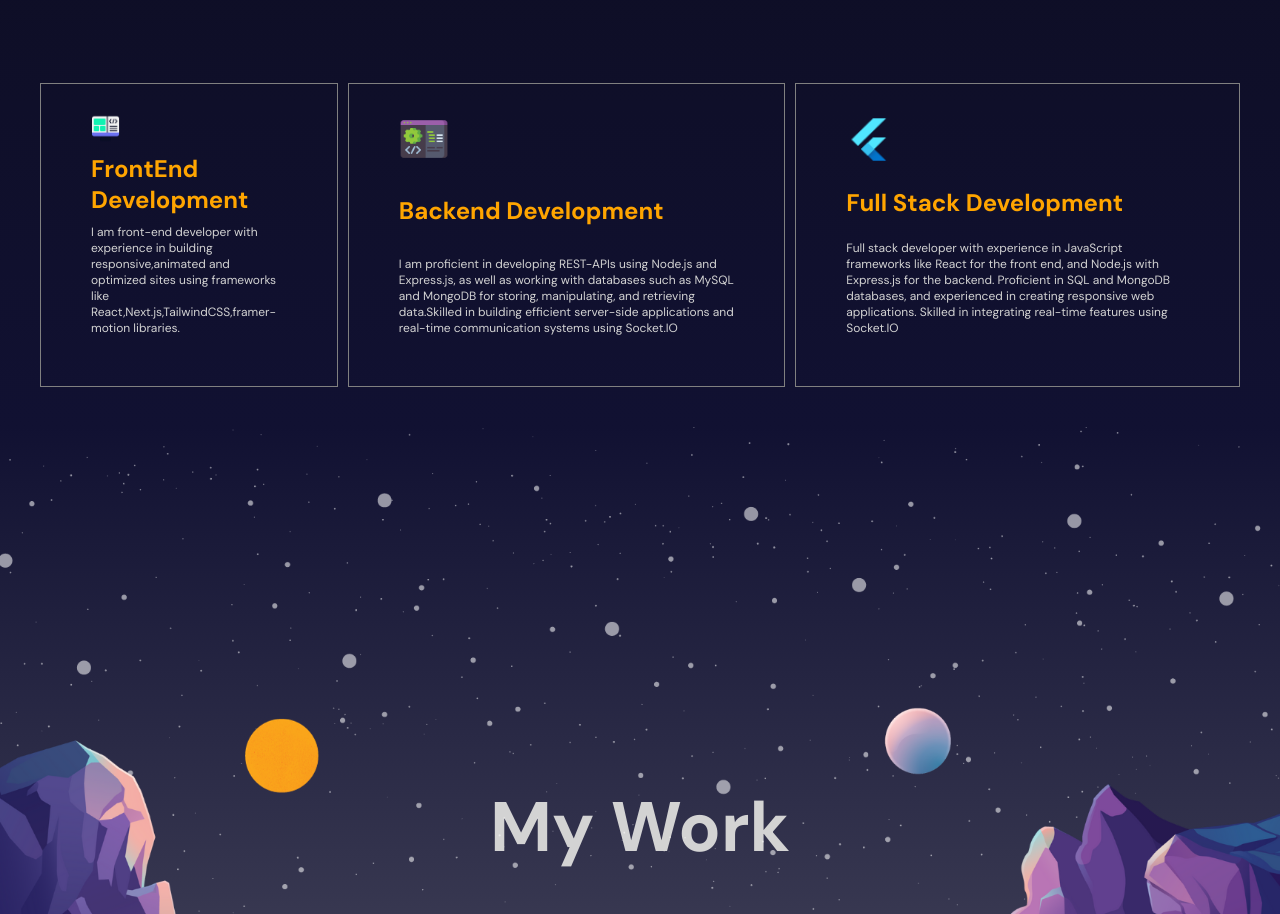
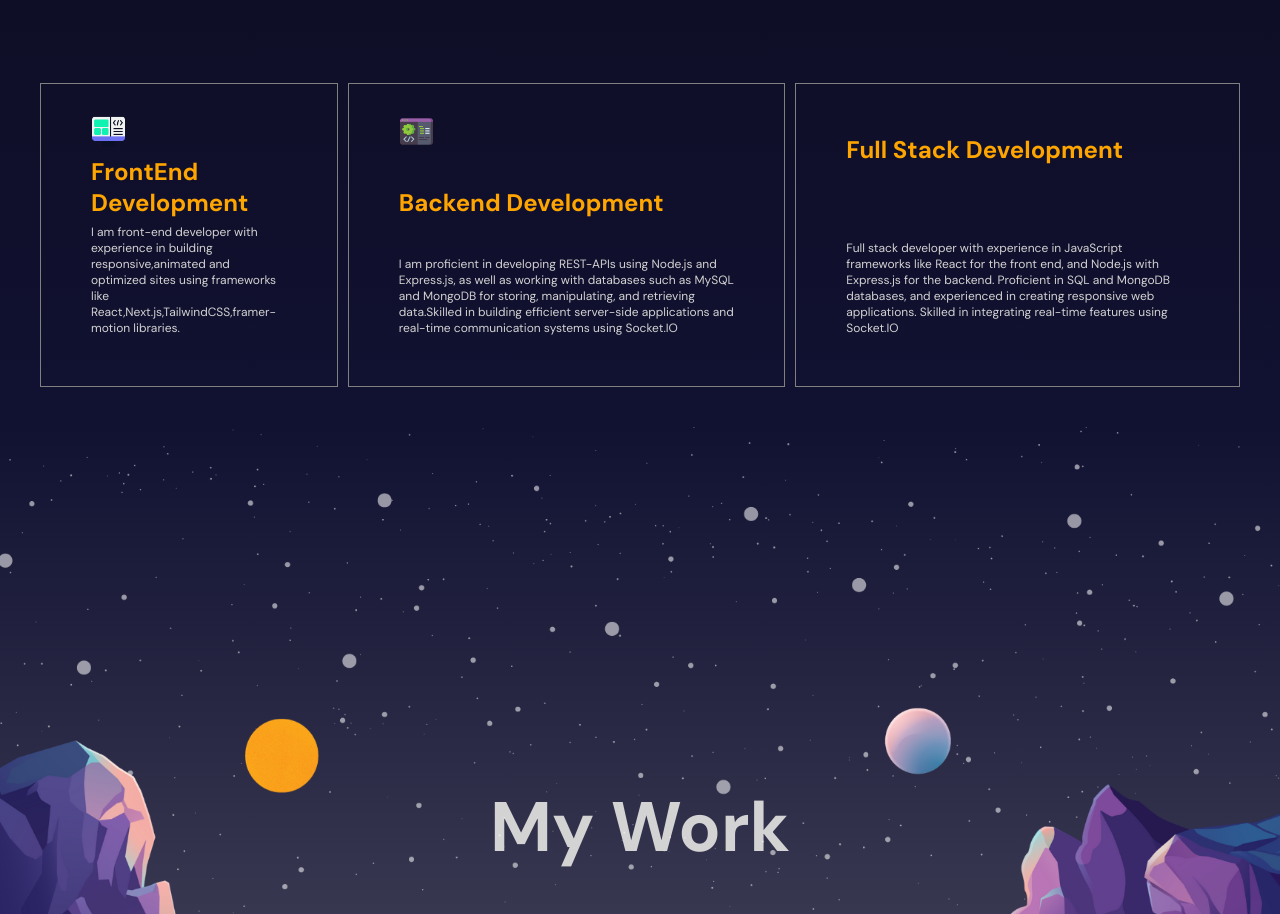
Before and after one commit to Nishantsurve/Nishant-Portfolio, a React (Vite) app: page / in a window 1280 px wide. Shown: the part 1973-2887 px from the top of the page. Built offline with nearby package versions, Linux system fonts and the light colour scheme.

Commit message:
updated the services component

```diff
--- a/index.html
+++ b/index.html
@@ -3,7 +3,7 @@
   <head>
     <meta charset="UTF-8" />
     <meta name="viewport" content="width=device-width, initial-scale=1.0" />
-    <link rel="icon" type="image/png" href="public/favicon.ico">
+    <link rel="icon" type="image/png" href="/favicon.ico">
     <link href="https://fonts.googleapis.com/css2?family=DM+Sans:ital,opsz,wght@0,9..40,100;0,9..40,200;0,9..40,300;0,9..40,400;0,9..40,500;0,9..40,600;0,9..40,700;0,9..40,800;0,9..40,900;0,9..40,1000;1,9..40,100;1,9..40,1000&display=swap" rel="stylesheet">
     <title> Nishant Surve</title>
   </head>
--- a/src/App.jsx
+++ b/src/App.jsx
@@ -27,9 +27,7 @@ const App = () => {
 
     <Portfolio/>
     <section id ="Contact"><Contact/></section>
-      {/* Framer Motion Crash Course */}
-      {/* <Test/>
-    <Test/> */}
+
     </div>
   );
 };
--- a/src/components/services/Services.jsx
+++ b/src/components/services/Services.jsx
@@ -87,7 +87,7 @@ const Services = () => {
           className="box"
           whileHover={{scale:0.9}}
         >
-          <img src="/icons8-flutter-48.png" alt="" />
+
           <motion.h2>Full Stack Development</motion.h2>
           <p>
           Full stack developer with experience in JavaScript frameworks like React for the front end, and Node.js with Express.js for the backend. Proficient in SQL and MongoDB databases, and experienced in creating responsive web applications. Skilled in integrating real-time features using Socket.IO
--- a/src/components/services/services.scss
+++ b/src/components/services/services.scss
@@ -146,6 +146,8 @@
       justify-content: space-between;
 
       img{
+        width: 35px;
+        height: 35px;
         @include mobile{
           display: none;
         }
```
